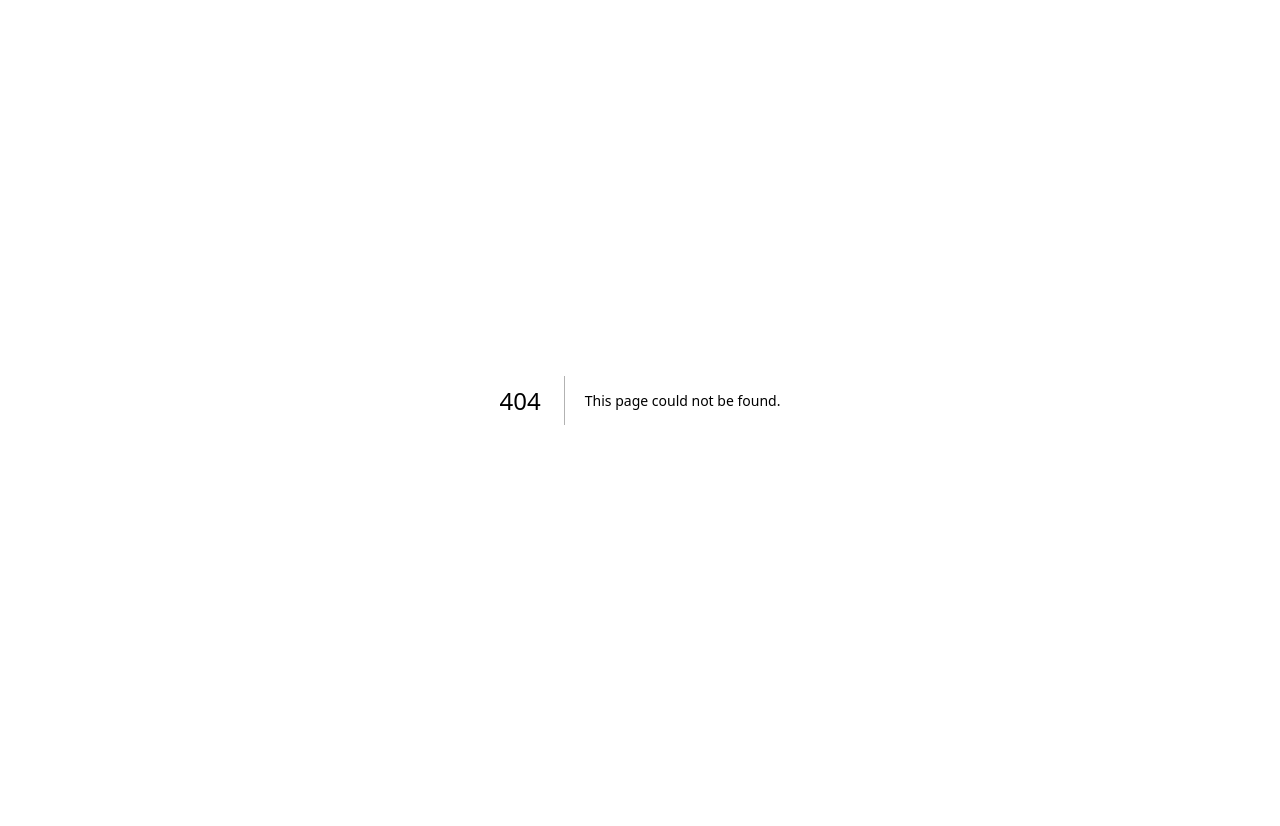
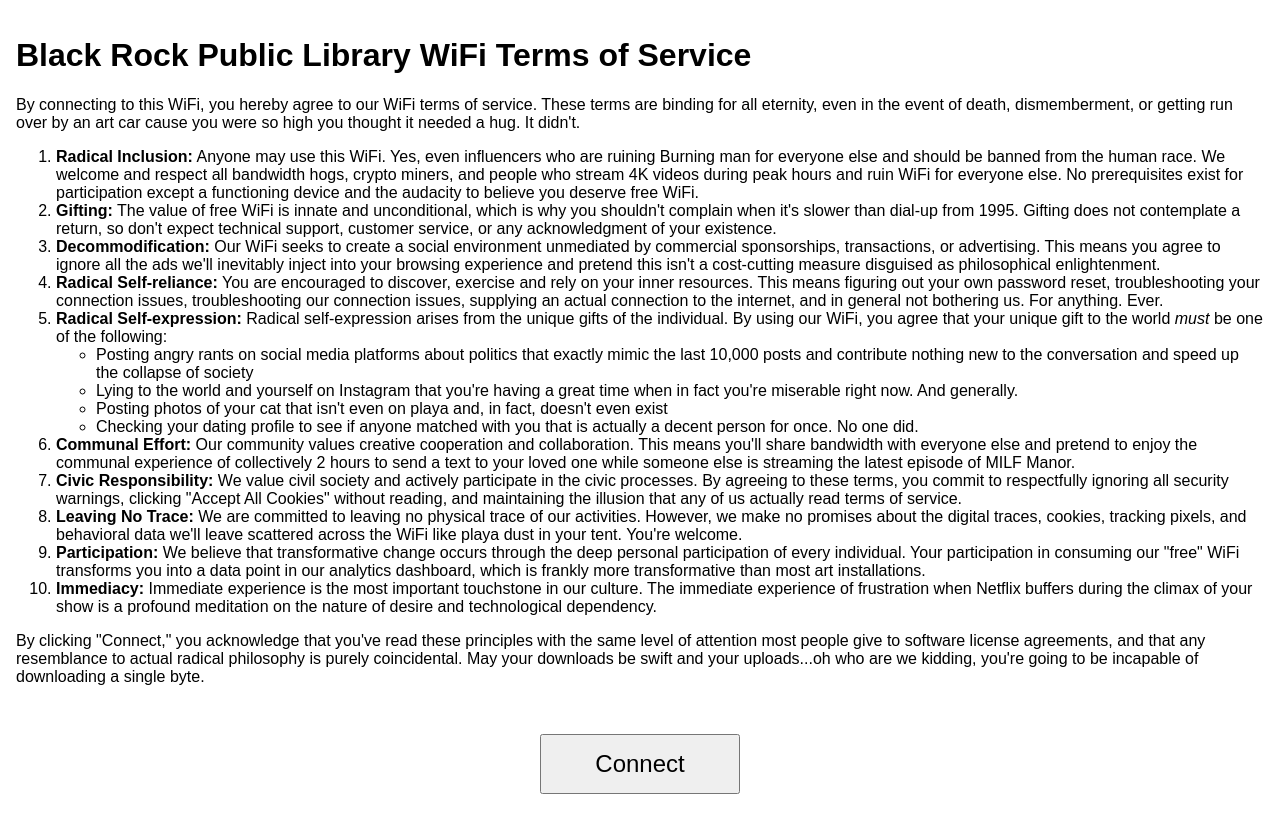
Before and after one commit to nebrius/brpl-wifi-troll, a Next.js app: page /ten-principles in a window 1280 px wide. Before the commit this address had no page. Before the commit the page ends 800 px from the top, so only its background shows below. Built offline with nearby package versions, Linux system fonts and the light colour scheme.

Commit message:
ToS implemented

```diff
--- a/src/app/emergency/page.tsx
+++ b/src/app/emergency/page.tsx
@@ -9,10 +9,10 @@ export default function EmergencyPage() {
           <Image src="/stop.jpg" alt="Stop" fill />
         </div>
       </div>
+      <p>Do not use this WiFi for emergency purposes!</p>
       <p>
-        Do not use this WiFi for emergency purposes. Find the nearest Black Rock
-        Ranger, or go to Ranger Headquarters at 6:30 and Esplanade. You can also
-        ask a librarian to assist you.
+        Find the nearest Black Rock Ranger, or go to Ranger Headquarters at 6:30
+        and Esplanade. You can also ask a librarian for help.
       </p>
       <p>THIS WIFI WILL NOT HELP YOU!</p>
     </>
--- a/src/app/globals.css
+++ b/src/app/globals.css
@@ -7,4 +7,5 @@ body {
 .app {
   position: absolute;
   inset: 0;
+  padding: 1rem;
 }
--- /dev/null
+++ b/src/app/ten-principles/page.tsx
@@ -0,0 +1,142 @@
+"use client";
+
+import styles from "./styles.module.css";
+import { useRouter } from "next/navigation";
+
+export default function TenPrinciplesPage() {
+  const router = useRouter();
+  const onclick = () => {
+    router.push("/login");
+  };
+
+  return (
+    <>
+      <h1>Black Rock Public Library WiFi Terms of Service</h1>
+      <p>
+        By connecting to this WiFi, you hereby agree to our WiFi terms of
+        service. These terms are binding for all eternity, even in the event of
+        death, dismemberment, or getting run over by an art car cause you were
+        so high you thought it needed a hug. It didn&apos;t.
+      </p>
+
+      <ol className="principle-list">
+        <li>
+          <strong>Radical Inclusion:</strong> Anyone may use this WiFi. Yes,
+          even influencers who are ruining Burning man for everyone else and
+          should be banned from the human race. We welcome and respect all
+          bandwidth hogs, crypto miners, and people who stream 4K videos during
+          peak hours and ruin WiFi for everyone else. No prerequisites exist for
+          participation except a functioning device and the audacity to believe
+          you deserve free WiFi.
+        </li>
+
+        <li>
+          <strong>Gifting:</strong> The value of free WiFi is innate and
+          unconditional, which is why you shouldn&apos;t complain when it&apos;s
+          slower than dial-up from 1995. Gifting does not contemplate a return,
+          so don&apos;t expect technical support, customer service, or any
+          acknowledgment of your existence.
+        </li>
+
+        <li>
+          <strong>Decommodification:</strong> Our WiFi seeks to create a social
+          environment unmediated by commercial sponsorships, transactions, or
+          advertising. This means you agree to ignore all the ads we&apos;ll
+          inevitably inject into your browsing experience and pretend this
+          isn&apos;t a cost-cutting measure disguised as philosophical
+          enlightenment.
+        </li>
+
+        <li>
+          <strong>Radical Self-reliance:</strong> You are encouraged to
+          discover, exercise and rely on your inner resources. This means
+          figuring out your own password reset, troubleshooting your connection
+          issues, troubleshooting our connection issues, supplying an actual
+          connection to the internet, and in general not bothering us. For
+          anything. Ever.
+        </li>
+
+        <li>
+          <strong>Radical Self-expression:</strong> Radical self-expression
+          arises from the unique gifts of the individual. By using our WiFi, you
+          agree that your unique gift to the world <em>must</em> be one of the
+          following:
+          <ul>
+            <li>
+              Posting angry rants on social media platforms about politics that
+              exactly mimic the last 10,000 posts and contribute nothing new to
+              the conversation and speed up the collapse of society
+            </li>
+            <li>
+              Lying to the world and yourself on Instagram that you&apos;re
+              having a great time when in fact you&apos;re miserable right now.
+              And generally.
+            </li>
+            <li>
+              Posting photos of your cat that isn&apos;t even on playa and, in
+              fact, doesn&apos;t even exist
+            </li>
+            <li>
+              Checking your dating profile to see if anyone matched with you
+              that is actually a decent person for once. No one did.
+            </li>
+          </ul>
+        </li>
+
+        <li>
+          <strong>Communal Effort:</strong> Our community values creative
+          cooperation and collaboration. This means you&apos;ll share bandwidth
+          with everyone else and pretend to enjoy the communal experience of
+          collectively 2 hours to send a text to your loved one while someone
+          else is streaming the latest episode of MILF Manor.
+        </li>
+
+        <li>
+          <strong>Civic Responsibility:</strong> We value civil society and
+          actively participate in the civic processes. By agreeing to these
+          terms, you commit to respectfully ignoring all security warnings,
+          clicking &quot;Accept All Cookies&quot; without reading, and
+          maintaining the illusion that any of us actually read terms of
+          service.
+        </li>
+
+        <li>
+          <strong>Leaving No Trace:</strong> We are committed to leaving no
+          physical trace of our activities. However, we make no promises about
+          the digital traces, cookies, tracking pixels, and behavioral data
+          we&apos;ll leave scattered across the WiFi like playa dust in your
+          tent. You&apos;re welcome.
+        </li>
+
+        <li>
+          <strong>Participation:</strong> We believe that transformative change
+          occurs through the deep personal participation of every individual.
+          Your participation in consuming our &quot;free&quot; WiFi transforms
+          you into a data point in our analytics dashboard, which is frankly
+          more transformative than most art installations.
+        </li>
+
+        <li>
+          <strong>Immediacy:</strong> Immediate experience is the most important
+          touchstone in our culture. The immediate experience of frustration
+          when Netflix buffers during the climax of your show is a profound
+          meditation on the nature of desire and technological dependency.
+        </li>
+      </ol>
+
+      <p className="fine-print">
+        By clicking &quot;Connect,&quot; you acknowledge that you&apos;ve read
+        these principles with the same level of attention most people give to
+        software license agreements, and that any resemblance to actual radical
+        philosophy is purely coincidental. May your downloads be swift and your
+        uploads...oh who are we kidding, you&apos;re going to be incapable of
+        downloading a single byte.
+      </p>
+      <div className={styles.connectContainer}>
+        <button className={styles.connect} onClick={onclick}>
+          Connect
+        </button>
+      </div>
+    </>
+  );
+}
--- /dev/null
+++ b/src/app/ten-principles/styles.module.css
@@ -0,0 +1,15 @@
+.connectContainer {
+  display: flex;
+  justify-content: center;
+  align-items: center;
+  padding: 2rem;
+}
+
+.connect {
+  width: 200px;
+  height: 60px;
+  display: flex;
+  justify-content: center;
+  align-items: center;
+  font-size: 1.5rem;
+}
```
Also changed, not shown: src/app/login/page.tsx (+6 -9 lines), src/app/loginFailure/page.tsx (deleted, +0 -9 lines), src/app/loginSuccess/page.tsx (added, +9 -0 lines), src/app/page.module.css (+16 -2 lines), src/app/page.tsx (+21 -7 lines).
